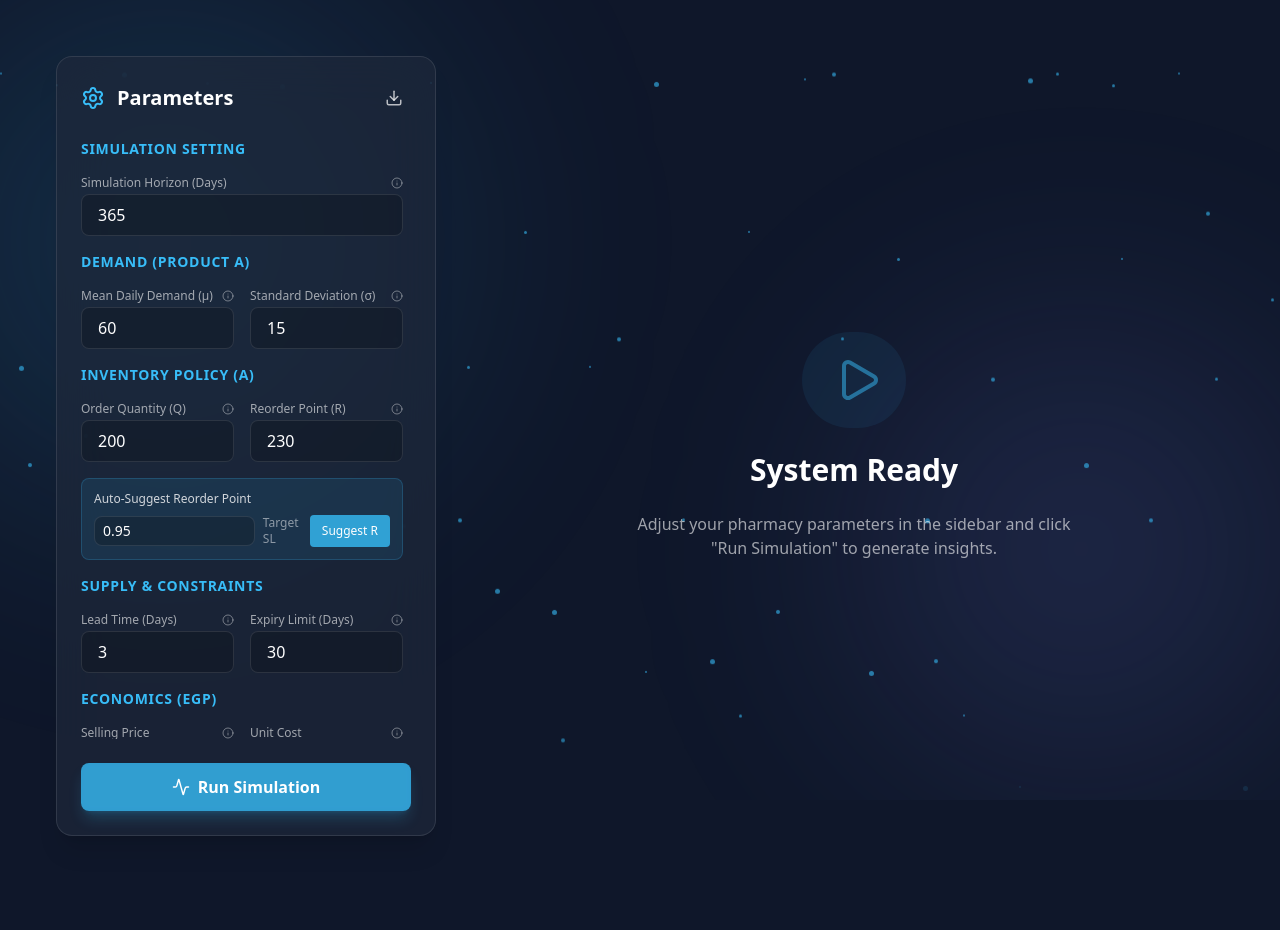
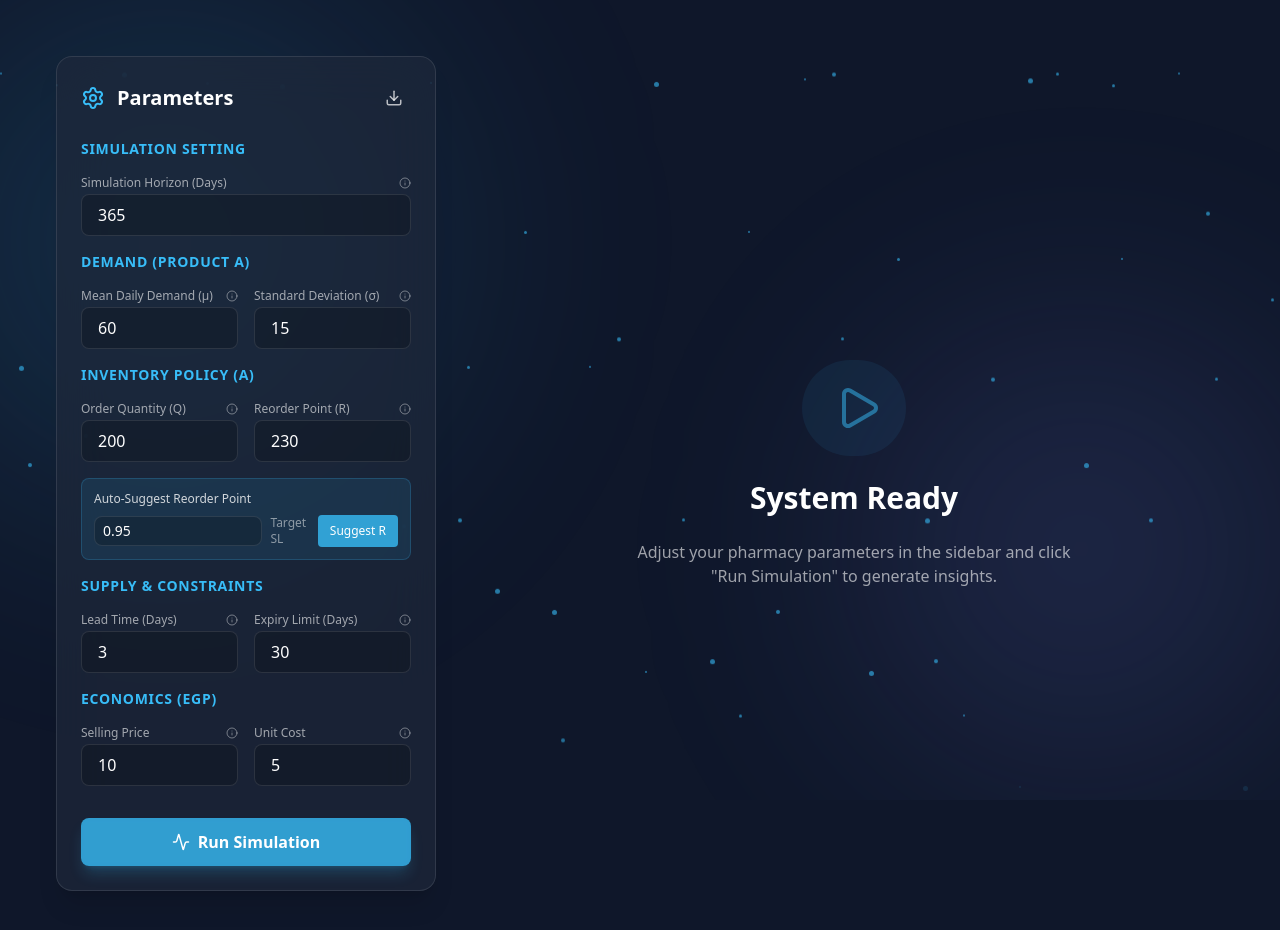
Before and after one commit to MayerRomany12/Simulation_Project, a React app in the folder frontend/: page / in a window 1280 px wide. Shown: the top 930 px of the page. Before the commit the page ends 892 px from the top, so only its background shows below. Built offline with nearby package versions, Linux system fonts and the light colour scheme; the HTML template or start-up script is replaced by a standard one.

Commit message:
parameter DD

```diff
--- a/frontend/src/components/Dashboard.jsx
+++ b/frontend/src/components/Dashboard.jsx
@@ -280,7 +280,7 @@ const TooltipLabel = ({ label, tooltip, align = "left" }) => (
   <div className="flex items-start gap-1 group relative mb-1">
     <label className="text-xs text-white/60 block flex-1 break-words leading-tight">{label}</label>
     <Info size={12} className="text-white/40 cursor-help mt-[2px] shrink-0" />
-    <div className={`absolute top-full mt-2 ${align === 'right' ? 'right-0' : 'left-0'} w-52 p-2 bg-slate-800 text-sm text-white rounded-md shadow-xl opacity-0 group-hover:opacity-100 pointer-events-none transition-opacity z-[100] border border-white/10 whitespace-normal break-words`}>
+    <div className={`absolute bottom-full mb-2 ${align === 'right' ? 'right-0' : 'left-0'} w-52 p-2 bg-slate-800 text-sm text-white rounded-md shadow-xl opacity-0 group-hover:opacity-100 pointer-events-none transition-opacity z-[100] border border-white/10 whitespace-normal break-words`}>
       {tooltip}
     </div>
   </div>
@@ -516,7 +516,7 @@ export default function Dashboard() {
               </motion.button>
             </div>
 
-            <div className="space-y-4 max-h-[75vh] overflow-y-auto overflow-x-hidden pb-2 pr-2 custom-scrollbar">
+            <div className="space-y-4 pb-2 overflow-visible">
               <h3 className="text-sm text-primary font-semibold uppercase tracking-wider">Simulation Setting</h3>
               <div className="grid grid-cols-1 gap-4 mb-4">
                 <div className="relative group">
```
